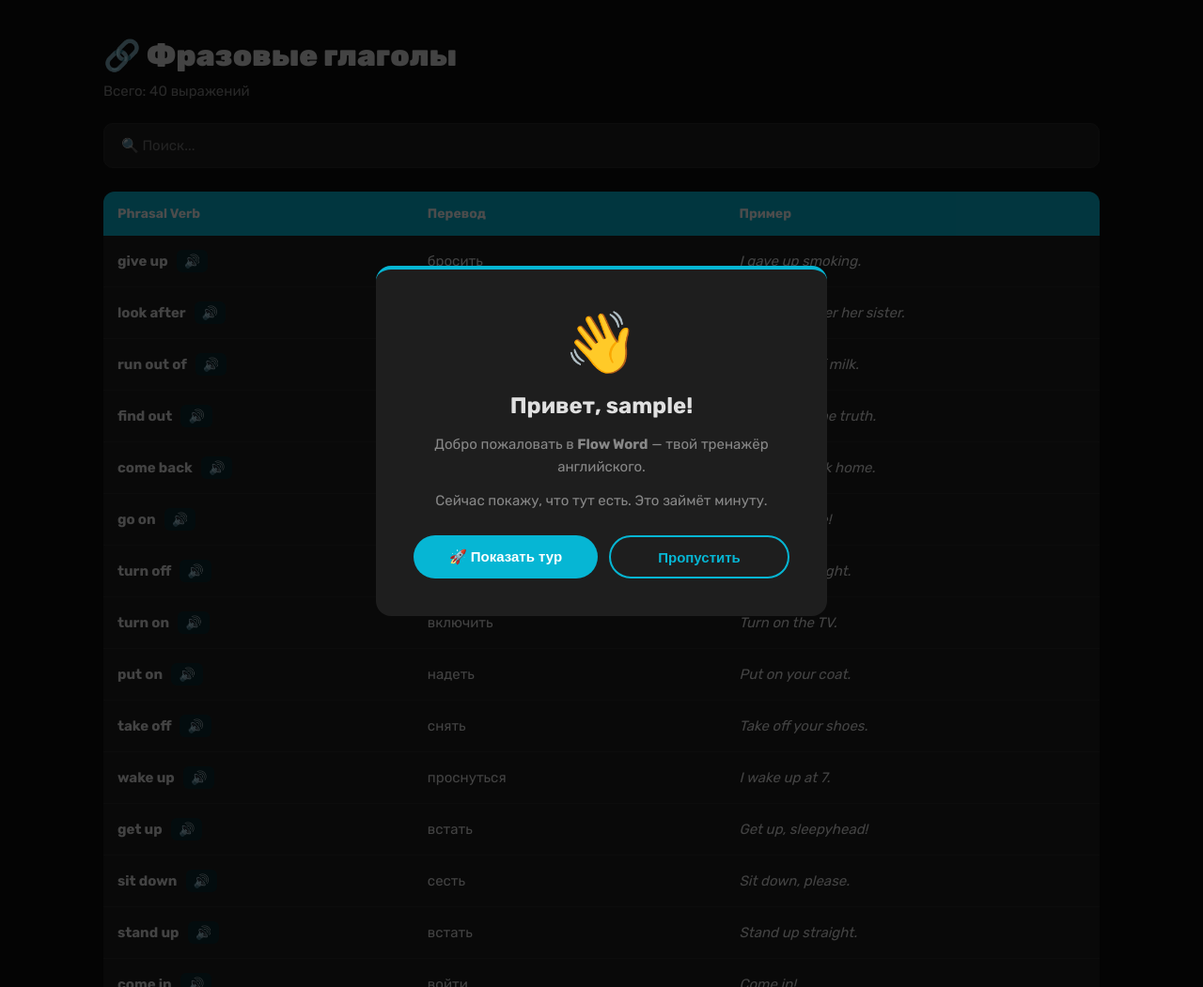
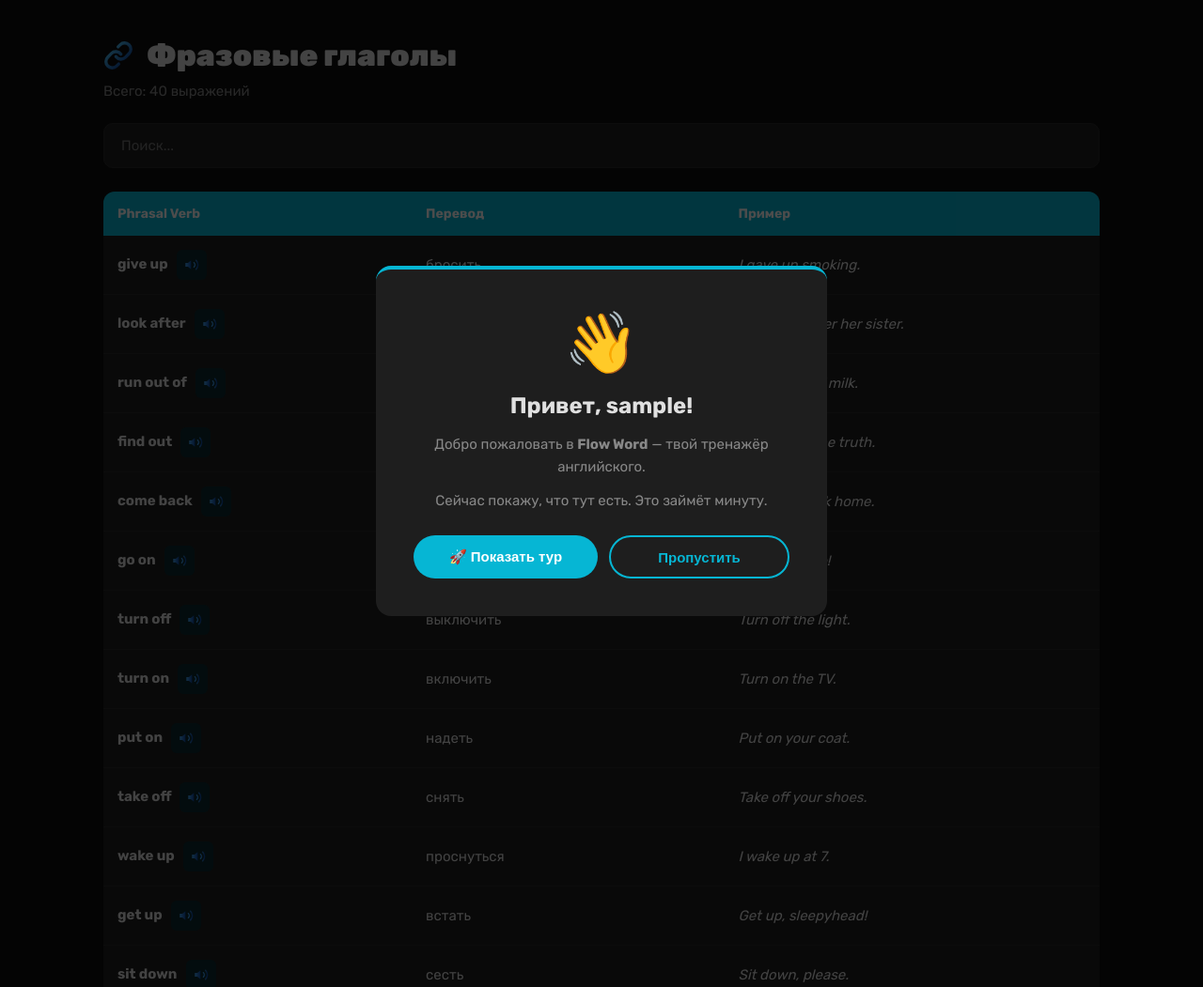
Before and after one commit to Yoshi-6767/johnny_app, a Flask app: page /study/phrasal in a window 1280 px wide. Shown: the part 112-1163 px from the top of the page at 94% size. Run offline with Flask 3, Linux system fonts and the light colour scheme; the visitor is signed in with stand-in values (Sample User, id 1); data comes from the database, SQL or seed files in the repository; data that the repository does not hold is empty; parts of the project's set-up code (start-up, migrations or seed data) failed here and were passed over.

Commit message:
Update phrasal.html

```diff
--- a/templates/phrasal.html
+++ b/templates/phrasal.html
@@ -1,6 +1,6 @@
 {% extends "base.html" %}
 
-{% block title %}Фразовые глаголы — Flow & Word{% endblock %}
+{% block title %}Фразовые глаголы — Flow Word{% endblock %}
 
 {% block styles %}
 <style>
@@ -46,16 +46,21 @@
     .verb-rus { color: var(--text); }
     .verb-example { color: var(--text-sub); font-style: italic; font-size: 14px; }
     .btn-speak-inline {
+        display: inline-flex;
+        align-items: center;
+        justify-content: center;
+        width: 32px;
+        height: 32px;
         background: var(--bg-subtle);
         color: var(--accent);
         border: none;
-        padding: 4px 8px;
         border-radius: 6px;
-        font-size: 14px;
         cursor: pointer;
         margin-left: 6px;
         transition: all 0.2s;
+        vertical-align: middle;
     }
+    .btn-speak-inline .icon { width: 16px; height: 16px; }
     .btn-speak-inline:hover {
         background: var(--accent);
         color: #fff;
@@ -64,11 +69,11 @@
 {% endblock %}
 
 {% block content %}
-<h1>🔗 Фразовые глаголы</h1>
+<h1><svg class="icon icon-lg" style="width: 32px; height: 32px; vertical-align: -0.15em; margin-right: 8px;"><use href="#icon-link"></use></svg> Фразовые глаголы</h1>
 <div class="subtitle">Всего: {{ verbs|length }} выражений</div>
 
 <div class="verb-search">
-    <input id="search" placeholder="🔍 Поиск..." oninput="filterVerbs()">
+    <input id="search" placeholder="Поиск..." oninput="filterVerbs()">
 </div>
 
 <table class="verb-table">
@@ -84,7 +89,7 @@
         <tr data-word="{{ v.phrase }} {{ v.rus }}">
             <td class="verb-phrase">
                 {{ v.phrase }}
-                <button class="btn-speak-inline" onclick="speak('{{ v.phrase }}')" title="Послушать">🔊</button>
+                <button class="btn-speak-inline" onclick="speak('{{ v.phrase }}')" title="Послушать"><svg class="icon"><use href="#icon-volume"></use></svg></button>
             </td>
             <td class="verb-rus">{{ v.rus }}</td>
             <td class="verb-example">{{ v.example }}</td>
```
